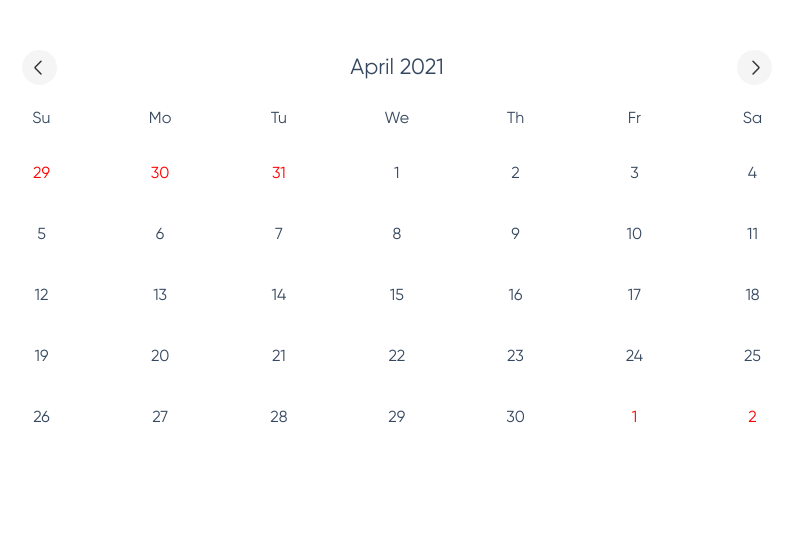
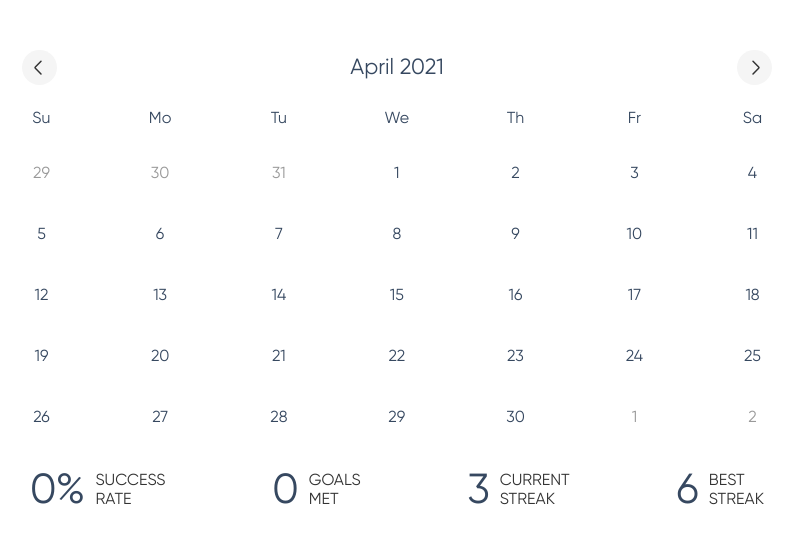
Before and after one commit to medonomator/Calendar, a React (Create React App) app: page / in a window 1280 px wide. Shown: the top 544 px of the page, without its empty margins (243-1038 px from the left). Built offline with nearby package versions, Linux system fonts and the light colour scheme.

Commit message:
daypicker nearly complete

```diff
--- a/src/components/Calendar/calendar.module.sass
+++ b/src/components/Calendar/calendar.module.sass
@@ -68,3 +68,22 @@
 
 .arrow
   cursor: pointer
+
+.calculatePanel
+  display: flex
+  justify-content: space-between
+  margin-top: -35px
+  margin-left: 8px
+  margin-right: 8px
+
+.calculatePanelItem
+  display: flex
+  align-items: center
+
+.calculateNumber
+  font-size: 42px
+  color: #364860
+  padding-right: 10px
+
+.calculateText
+  color: #333333
--- a/src/components/Calendar/index.js
+++ b/src/components/Calendar/index.js
@@ -16,14 +16,14 @@ const Calendar = () => {
   const [yearNumber, setYear] = useState(new Date().getFullYear());
   const [firstDayInMonth, setFirstDayInMonth] = useState(null);
   const [arrayOfDays, pushArrayOfDays] = useState([]);
+  // calculate pannel data
+  const [successRate, changeSuccessRate] = useState(0);
+  const [countDayMet, setCountDayMet] = useState(0);
 
   useEffect(() => {
-    let makeFirstDay = false;
-
     if (!firstDayInMonth) {
       const firstDay = new Date(yearNumber, currentMonthNumber, 0).getDay();
       setFirstDayInMonth(firstDay);
-      makeFirstDay = true;
     }
 
     if (!arrayOfDays.length) {
@@ -38,7 +38,6 @@ const Calendar = () => {
         });
       }
 
-      if (makeFirstDay) {
       const firstDayInMonth = new Date(
         yearNumber,
         currentMonthNumber,
@@ -46,11 +45,7 @@ const Calendar = () => {
       ).getDay();
 
       for (let i = 0; i < firstDayInMonth; i++) {
-          const day = new Date(
-            yearNumber,
-            currentMonthNumber,
-            i * -1
-          ).getDate();
+        const day = new Date(yearNumber, currentMonthNumber, i * -1).getDate();
 
         if (array.length < MAX_NUMBER_DESKTOP) {
           array.unshift({
@@ -59,7 +54,6 @@ const Calendar = () => {
             active: false,
             id: getRandomString(),
           });
-          }
         }
       }
 
@@ -81,6 +75,8 @@ const Calendar = () => {
 
   const setPrevMonth = (e) => {
     defineLeapYear();
+    changeSuccessRate(0);
+    setCountDayMet(0);
 
     const numbers = e.target.parentElement.parentElement.children[1];
     const oldStyle = numbers.className.replace("calendar-render", "");
@@ -109,6 +105,8 @@ const Calendar = () => {
 
   const setNextMonth = (e) => {
     defineLeapYear();
+    changeSuccessRate(0);
+    setCountDayMet(0);
 
     const numbers = e.target.parentElement.parentElement.children[1];
     const oldStyle = numbers.className;
@@ -147,10 +145,22 @@ const Calendar = () => {
     const key = e.target.attributes.getNamedItem("data-id").value;
     const array = [...arrayOfDays];
 
+    const onlyCurrentMonthDay = array.filter((item) => item.active);
+    let accum = 0;
+
     array.forEach((item) => {
       if (item.id === key) {
         item.checked = !item.checked;
       }
+
+      if (item.active && item.checked) {
+        accum++;
+      }
+
+      setCountDayMet(accum);
+
+      const rate = Math.ceil((accum * 100) / onlyCurrentMonthDay.length);
+      changeSuccessRate(rate);
     });
 
     pushArrayOfDays(array);
@@ -185,7 +195,7 @@ const Calendar = () => {
                 {item.map((item2, index2) => {
                   return (
                     <div
-                      style={{ color: item2.active ? "#364860" : "red" }}
+                      style={{ color: !item2.active && "#999999" }}
                       className={item2.checked ? styles.dayChecked : styles.day}
                       data-id={item2.id}
                       onClick={toggleItem}
@@ -200,6 +210,33 @@ const Calendar = () => {
           );
         })}
       </div>
+
+      <div className={styles.calculatePanel}>
+        <div className={styles.calculatePanelItem}>
+          <p className={styles.calculateNumber}>{`${successRate}%`}</p>
+          <p className={styles.calculateText}>
+            SUCCESS <br /> RATE
+          </p>
+        </div>
+        <div className={styles.calculatePanelItem}>
+          <p className={styles.calculateNumber}>{countDayMet}</p>
+          <p className={styles.calculateText}>
+            GOALS <br /> MET
+          </p>
+        </div>
+        <div className={styles.calculatePanelItem}>
+          <p className={styles.calculateNumber}>3</p>
+          <p className={styles.calculateText}>
+            CURRENT <br /> STREAK
+          </p>
+        </div>
+        <div className={styles.calculatePanelItem}>
+          <p className={styles.calculateNumber}>6</p>
+          <p className={styles.calculateText}>
+            BEST <br /> STREAK
+          </p>
+        </div>
+      </div>
     </div>
   );
 };
--- a/src/components/DatePicker/datepicker.module.sass
+++ /dev/null
@@ -1,2 +0,0 @@
-.react-datepicker__month-container
-  background: red
```
Also changed, not shown: src/components/DatePicker/index.js (deleted, +0 -53 lines), src/components/DatePicker/react_dates_overrides.css (deleted, +0 -31 lines). Lines whose indentation alone changed are shown as unchanged.
